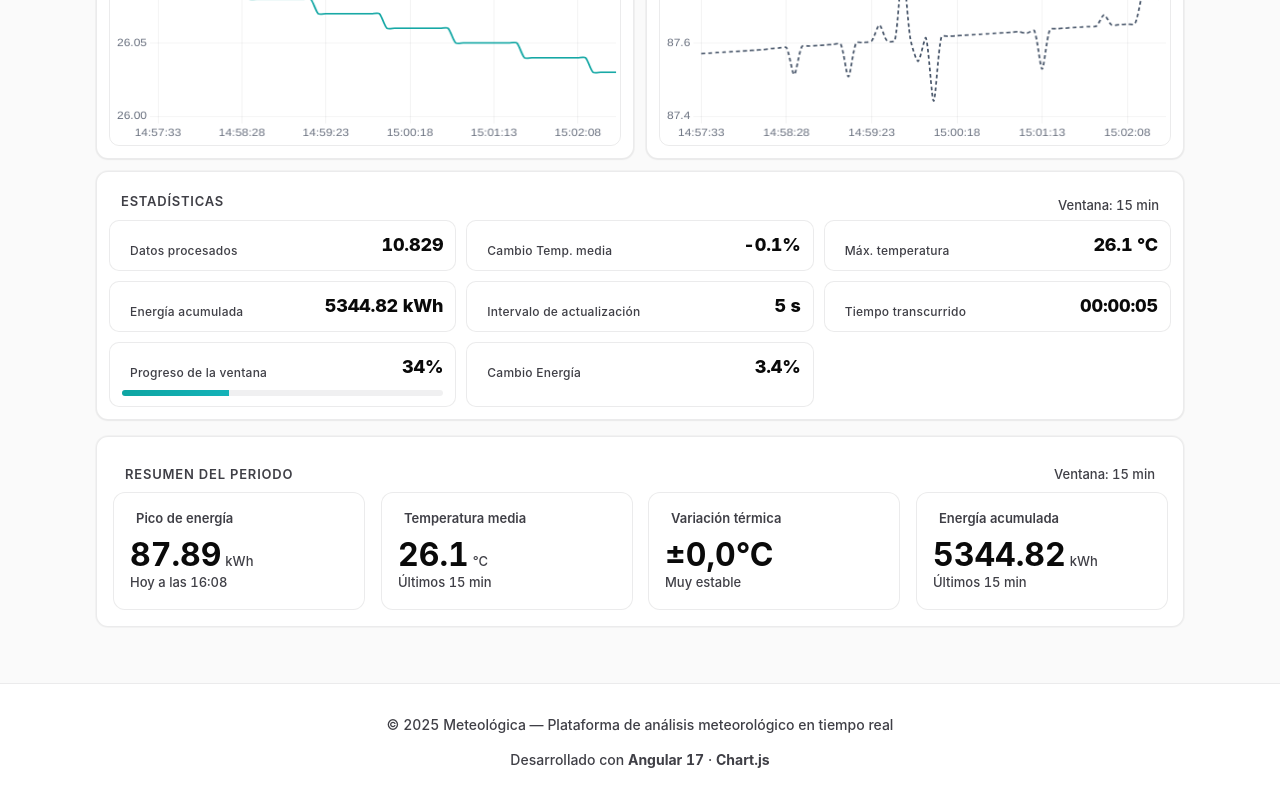
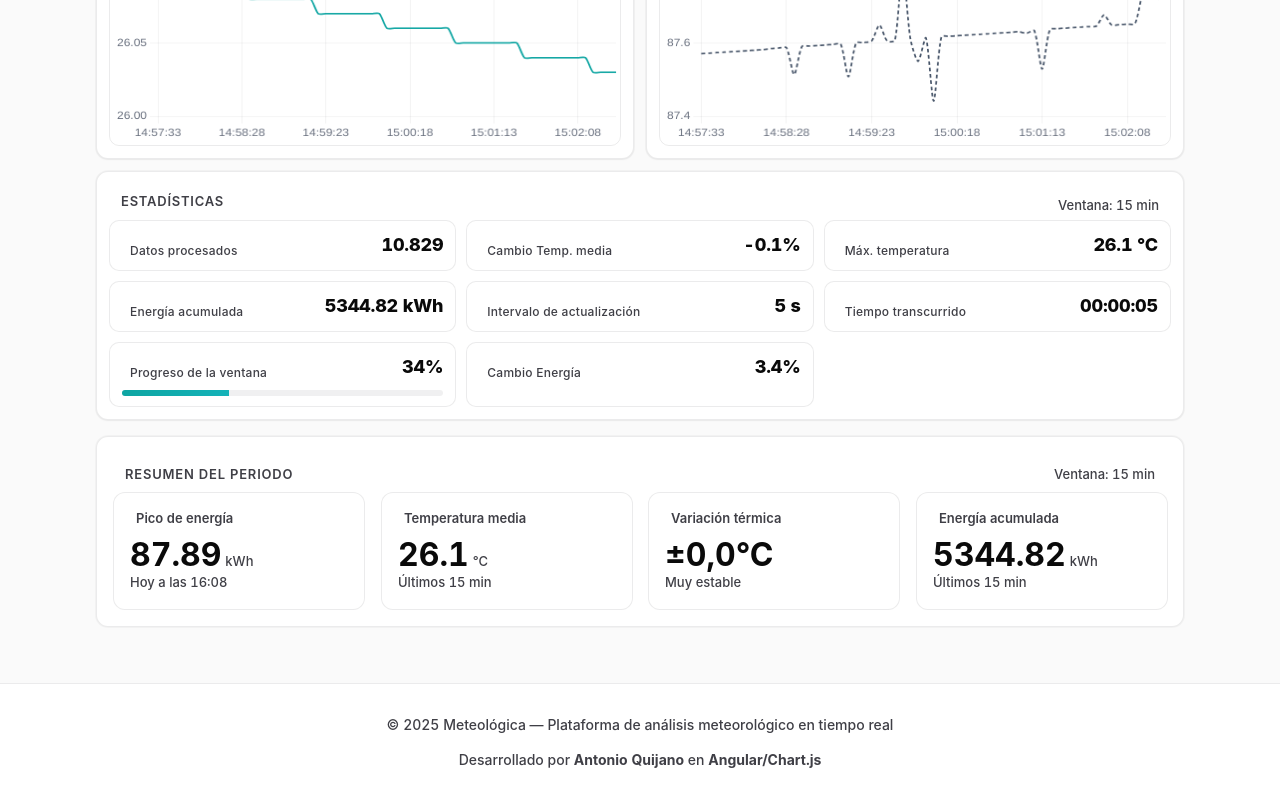
Before and after one commit to AntonioQuijanoGit/weather-dashboard, an Angular app: page / in a window 1280 px wide. Shown: the part 511-1311 px from the top of the page. Built offline with nearby package versions, Linux system fonts and the light colour scheme; some icons are missing.

Commit message:
Update footer

```diff
--- a/src/app/app.component.html
+++ b/src/app/app.component.html
@@ -427,6 +427,6 @@
 <footer class="footer">
   <div class="footer-content">
     <p>© {{ currentYear }} Meteológica — Plataforma de análisis meteorológico en tiempo real</p>
-    <p class="tech-info">Desarrollado con <strong>Angular 17</strong> · <strong>Chart.js</strong></p>
+    <p class="tech-info">Desarrollado por <strong>Antonio Quijano</strong> en <strong>Angular/Chart.js</strong></p>
   </div>
 </footer>
```
